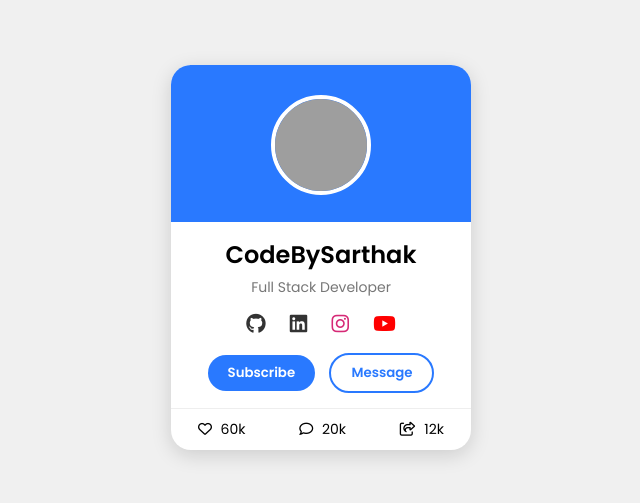
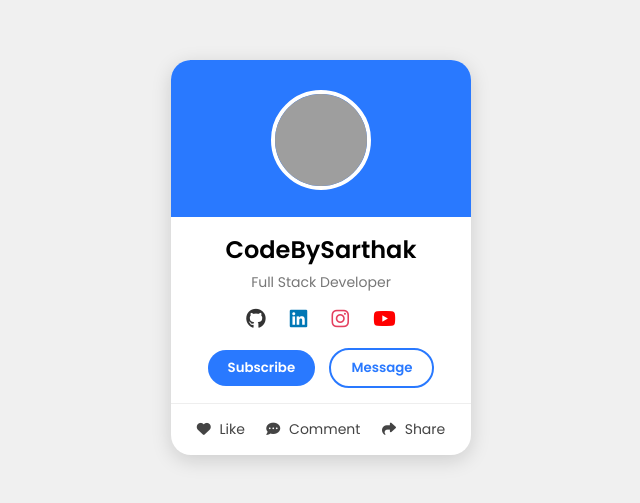
Before and after one commit to tdung29kt/mailpass, a plain HTML site: page index.html in a window 1280 px wide. Shown: the part 143-646 px from the top of the page, without its empty margins (319-959 px from the left). Drawn offline with Linux system fonts and the light colour scheme; grey boxes are pictures that could not be loaded.

Commit message:
Update index.html

```diff
--- a/index.html
+++ b/index.html
@@ -2,9 +2,9 @@
 <html lang="en">
 <head>
   <meta charset="UTF-8" />
-  <meta name="viewport" content="width=device-width, initial-scale=1.0" />
+  <meta name="viewport" content="width=device-width, initial-scale=1.0"/>
   <title>Profile Card</title>
-  <link href="https://fonts.googleapis.com/css2?family=Poppins:wght@400;600&display=swap" rel="stylesheet" />
+  <link href="https://fonts.googleapis.com/css2?family=Poppins:wght@400;600&display=swap" rel="stylesheet"/>
   <script src="https://kit.fontawesome.com/a076d05399.js" crossorigin="anonymous"></script>
   <style>
     * {
@@ -64,6 +64,11 @@
       margin: 0 10px;
       cursor: pointer;
       color: #333;
+      transition: 0.2s;
+    }
+
+    .social-icons i:hover {
+      color: #2979ff;
     }
 
     .buttons {
@@ -91,32 +96,44 @@
       color: #2979ff;
     }
 
-    .stats {
+    .actions {
       display: flex;
       justify-content: space-around;
+      padding: 15px;
       border-top: 1px solid #eee;
-      padding: 10px 0;
-      font-size: 14px;
     }
 
-    .stats i {
+    .actions button {
+      background: none;
+      border: none;
+      font-size: 14px;
+      cursor: pointer;
+      color: #444;
+      transition: 0.2s;
+    }
+
+    .actions button i {
       margin-right: 5px;
+    }
+
+    .actions button:hover {
+      color: #2979ff;
     }
   </style>
 </head>
 <body>
   <div class="card">
     <div class="top">
-      <img src="https://i.imgur.com/8Km9tLL.png" class="avatar" alt="avatar" />
+      <img src="https://i.imgur.com/8Km9tLL.png" class="avatar" alt="avatar"/>
     </div>
     <h2>CodeBySarthak</h2>
     <p class="role">Full Stack Developer</p>
 
     <div class="social-icons">
       <i class="fab fa-github"></i>
-      <i class="fab fa-linkedin"></i>
-      <i class="fab fa-instagram" style="color: #d62976;"></i>
-      <i class="fab fa-youtube" style="color: #ff0000;"></i>
+      <i class="fab fa-linkedin" style="color:#0077b5;"></i>
+      <i class="fab fa-instagram" style="color:#e4405f;"></i>
+      <i class="fab fa-youtube" style="color:#ff0000;"></i>
     </div>
 
     <div class="buttons">
@@ -124,11 +141,20 @@
       <button class="message">Message</button>
     </div>
 
-    <div class="stats">
-      <div><i class="far fa-heart"></i> 60k</div>
-      <div><i class="far fa-comment"></i> 20k</div>
-      <div><i class="far fa-share-square"></i> 12k</div>
+    <div class="actions">
+      <button class="like"><i class="fas fa-heart"></i> Like</button>
+      <button class="comment"><i class="fas fa-comment-dots"></i> Comment</button>
+      <button class="share" onclick="copyLink()"><i class="fas fa-share"></i> Share</button>
     </div>
   </div>
+
+  <script>
+    function copyLink() {
+      const dummyLink = "https://yourprofilelink.com"; // Đổi thành link thật của bạn
+      navigator.clipboard.writeText(dummyLink)
+        .then(() => alert("Link copied to clipboard!"))
+        .catch(() => alert("Failed to copy link."));
+    }
+  </script>
 </body>
 </html>
```
